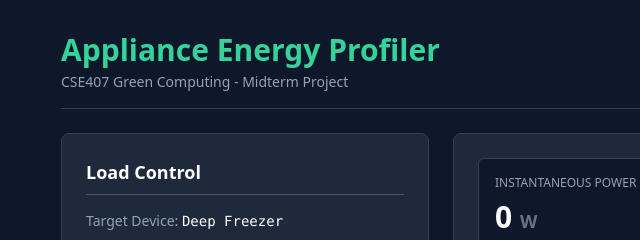
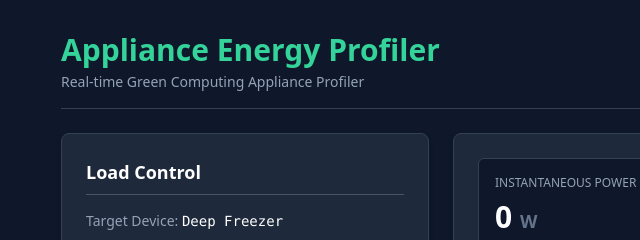
Before and after one commit to aseerhamimmahi/Smart-Live-Appliance-Energy-Dashboard, a website: page index.html in a window 1280 px wide. Shown: the top 240 px of the page, 3-643 px from the left. Drawn offline with nearby package versions, Linux system fonts and the light colour scheme; no server answers.

Commit message:
Remove academic references and CSE407 course designations

```diff
--- a/index.html
+++ b/index.html
@@ -3,7 +3,7 @@
 <head>
     <meta charset="UTF-8">
     <meta name="viewport" content="width=device-width, initial-scale=1.0">
-    <title>Deep Freezer Energy Profiler | CSE407</title>
+    <title>Deep Freezer Energy Profiler</title>
     <script src="https://cdn.tailwindcss.com"></script>
     <script src="https://cdn.jsdelivr.net/npm/chart.js"></script>
     <style>
@@ -19,7 +19,7 @@
         <header class="flex flex-col md:flex-row justify-between items-start md:items-center border-b border-slate-700 pb-4">
             <div>
                 <h1 class="text-3xl font-bold text-emerald-400">Appliance Energy Profiler</h1>
-                <p class="text-slate-400 text-sm mt-1">CSE407 Green Computing - Midterm Project</p>
+                <p class="text-slate-400 text-sm mt-1">Real-time Green Computing Appliance Profiler</p>
             </div>
             <div class="flex gap-4 mt-4 md:mt-0">
                 <!-- Dynamic API Badge -->
```
Also changed, not shown: README.md, 1 other file.
